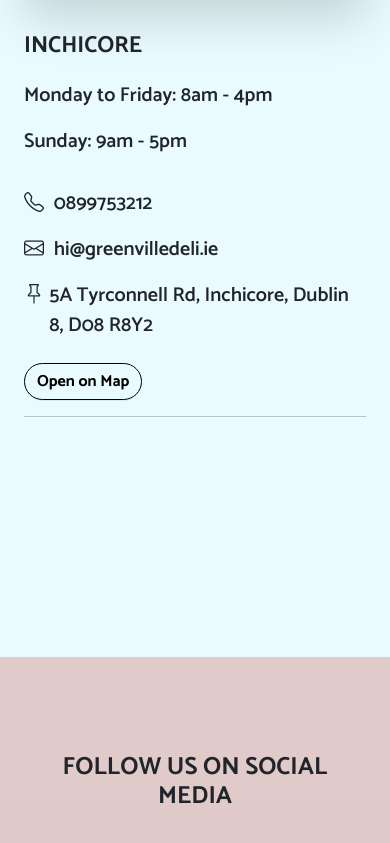
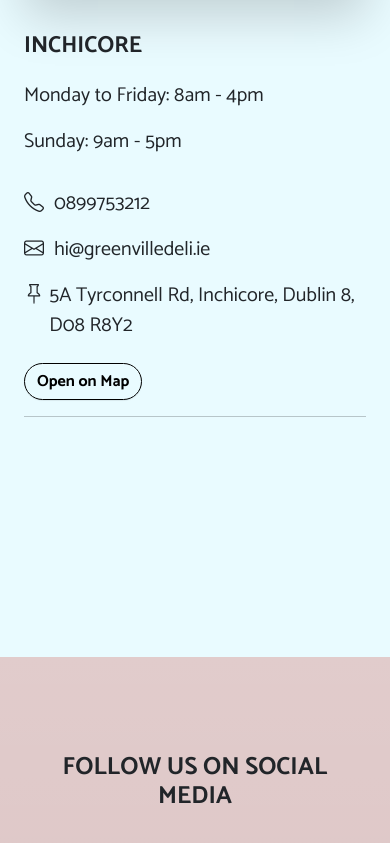
Before and after one commit to GrzegorzSad/GREENVILLE, a website: page index.html in a window 390 px wide. Shown: the part 3152-3995 px from the top of the page. Drawn offline with nearby package versions, Linux system fonts and the light colour scheme.

Commit message:
fw phone test

```diff
--- a/index.html
+++ b/index.html
@@ -246,7 +246,7 @@
 						<img src="images/inchidoreCROPPED.jpg" class="img-fluid shadow-lg">
 						<div class="d-flex flex-column justify-content-between">
 							<h3 class=" fw-bold mt-4 mb-2">INCHICORE</h3>
-							<div class="row mt-3 fw-semibold">
+							<div class="row mt-3 ">
 								<div class="col-md-6 ">
 									<!-- <h3 class="mb-3 ">Opening hours:</h3> -->
 									<p>Monday to Friday: 8am - 4pm</p>
```
